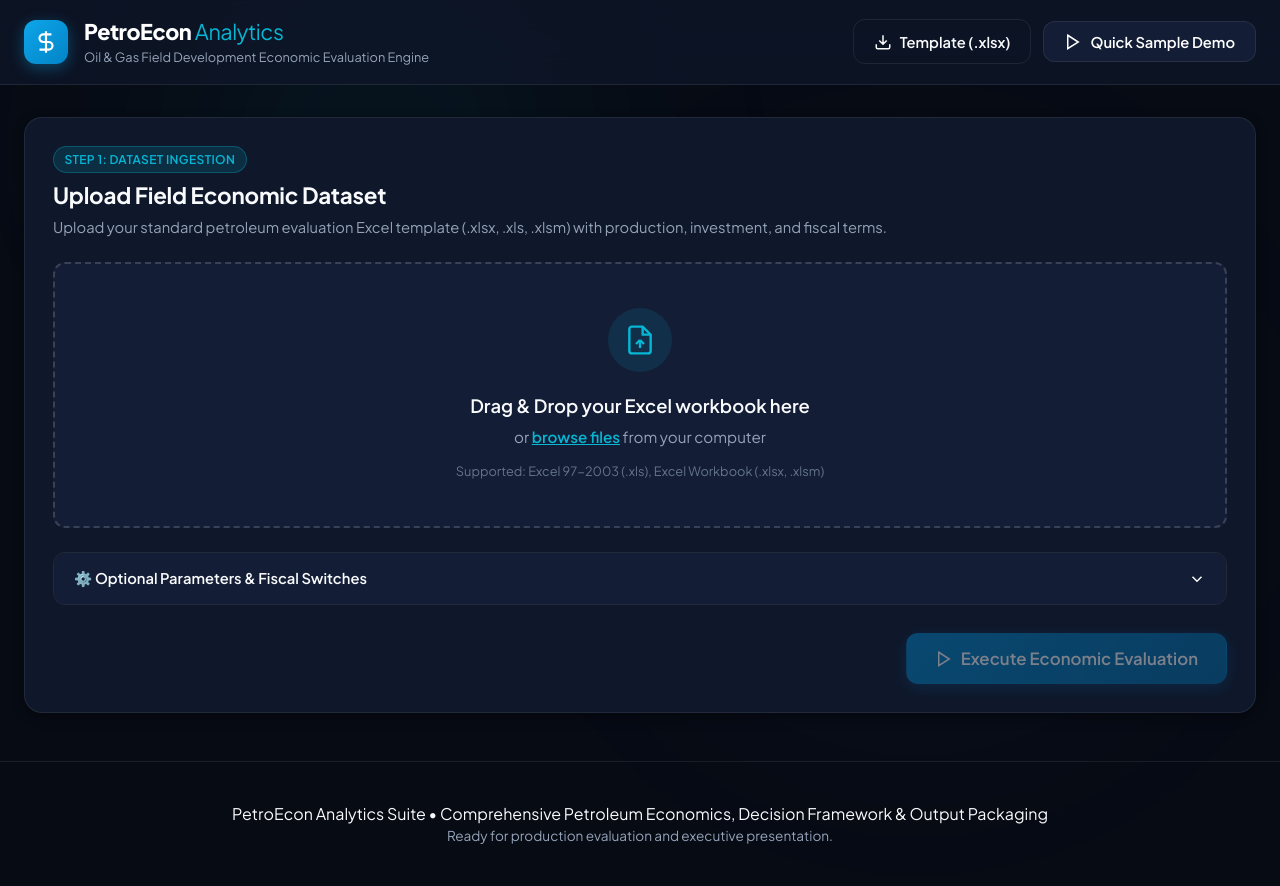
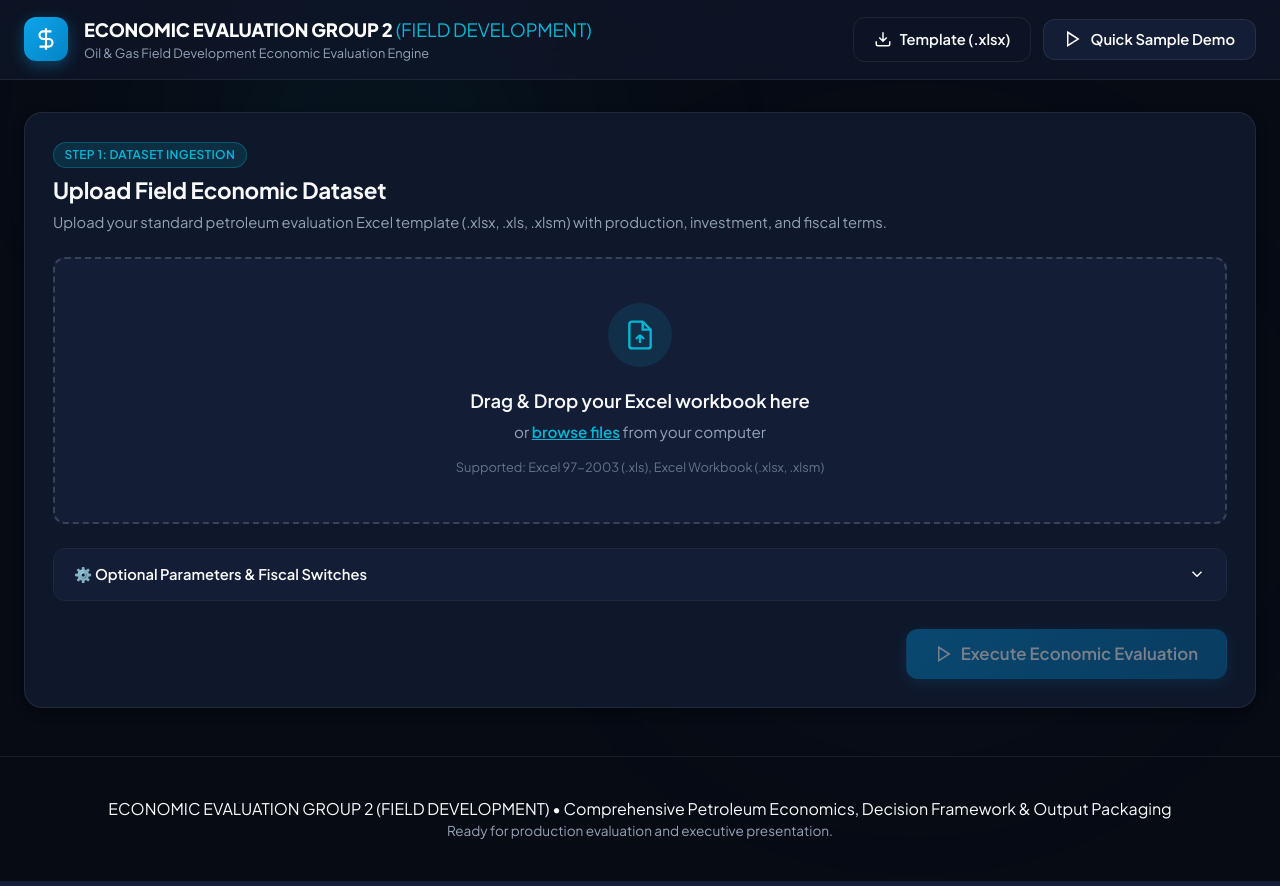
Before and after one commit to smart11524/EconomicIndicator, a Flask app: page / in a window 1280 px wide. Run offline with Flask 3, Linux system fonts and the light colour scheme.

Commit message:
Rename application branding to ECONOMIC EVALUATION GROUP 2 (FIELD DEVELOPMENT)

```diff
--- a/app.py
+++ b/app.py
@@ -1,5 +1,5 @@
 """
-Petroleum Economic Indicators Web Application
+ECONOMIC EVALUATION GROUP 2 (FIELD DEVELOPMENT) Web Application
 Flask backend serving API endpoints for uploading Excel datasets,
 running evaluations, streaming figures/results, and saving ZIP archives.
 """
@@ -225,5 +225,5 @@ def download_results_excel(run_id):
 
 if __name__ == "__main__":
     port = int(os.environ.get("PORT", 5000))
-    print(f"Starting Petroleum Economic Indicators Web App on http://localhost:{port}")
+    print(f"Starting ECONOMIC EVALUATION GROUP 2 (FIELD DEVELOPMENT) Web App on http://localhost:{port}")
     app.run(host="0.0.0.0", port=port, debug=False)
--- a/static/app.css
+++ b/static/app.css
@@ -1,5 +1,5 @@
 /* ==========================================================================
-   PetroEcon Analytics - Design System & Stylesheet
+   ECONOMIC EVALUATION GROUP 2 (FIELD DEVELOPMENT) - Design System & Stylesheet
    Modern, executive dark mode styling with glassmorphic accents & micro-animations
    ========================================================================== */
 
@@ -124,9 +124,9 @@ body {
 }
 
 .brand-title {
-  font-size: 1.35rem;
+  font-size: 1.15rem;
   font-weight: 800;
-  letter-spacing: -0.02em;
+  letter-spacing: -0.01em;
   color: #fff;
 }
 
--- a/static/app.js
+++ b/static/app.js
@@ -1,5 +1,5 @@
 /**
- * PetroEcon Analytics - Client Controller
+ * ECONOMIC EVALUATION GROUP 2 (FIELD DEVELOPMENT) - Client Controller
  * Manages file uploads, run triggers, UI updates, chart display,
  * and saving the complete output ZIP to user-selected locations.
  */
--- a/templates/index.html
+++ b/templates/index.html
@@ -3,7 +3,7 @@
 <head>
   <meta charset="UTF-8">
   <meta name="viewport" content="width=device-width, initial-scale=1.0">
-  <title>Petroleum Economic Indicators | Automated Field Evaluation</title>
+  <title>ECONOMIC EVALUATION GROUP 2 (FIELD DEVELOPMENT)</title>
   <meta name="description" content="Executive petroleum economics evaluation suite for cash flow modeling, NPV, IRR, payback, incremental analysis, and output ZIP export.">
   <link rel="preconnect" href="https://fonts.googleapis.com">
   <link rel="preconnect" href="https://fonts.gstatic.com" crossorigin>
@@ -25,7 +25,7 @@
           </svg>
         </div>
         <div>
-          <h1 class="brand-title">PetroEcon <span>Analytics</span></h1>
+          <h1 class="brand-title">ECONOMIC EVALUATION GROUP 2 <span>(FIELD DEVELOPMENT)</span></h1>
           <p class="brand-subtitle">Oil & Gas Field Development Economic Evaluation Engine</p>
         </div>
       </div>
@@ -565,7 +565,7 @@
 
   <footer class="app-footer">
     <div class="footer-container">
-      <p>PetroEcon Analytics Suite &bull; Comprehensive Petroleum Economics, Decision Framework & Output Packaging</p>
+      <p>ECONOMIC EVALUATION GROUP 2 (FIELD DEVELOPMENT) &bull; Comprehensive Petroleum Economics, Decision Framework & Output Packaging</p>
       <p class="text-sm text-muted">Ready for production evaluation and executive presentation.</p>
     </div>
   </footer>
--- a/test_app.py
+++ b/test_app.py
@@ -6,14 +6,14 @@ import tempfile
 import app
 
 def run_tests():
-    print("=== Testing Flask PetroEcon Application ===")
+    print("=== Testing Flask ECONOMIC EVALUATION GROUP 2 (FIELD DEVELOPMENT) Application ===")
     client = app.app.test_client()
 
     # 1. Test GET /
     print("\n1. Testing GET / ...")
     res = client.get("/")
     assert res.status_code == 200, f"Expected 200, got {res.status_code}"
-    assert b"PetroEcon" in res.data, "Brand not found in HTML"
+    assert b"ECONOMIC EVALUATION GROUP 2 (FIELD DEVELOPMENT)" in res.data, "Brand not found in HTML"
     print("[OK] Index page rendered successfully.")
 
     # 2. Test GET /api/preset-paths
```
Also changed, not shown: README.md.
